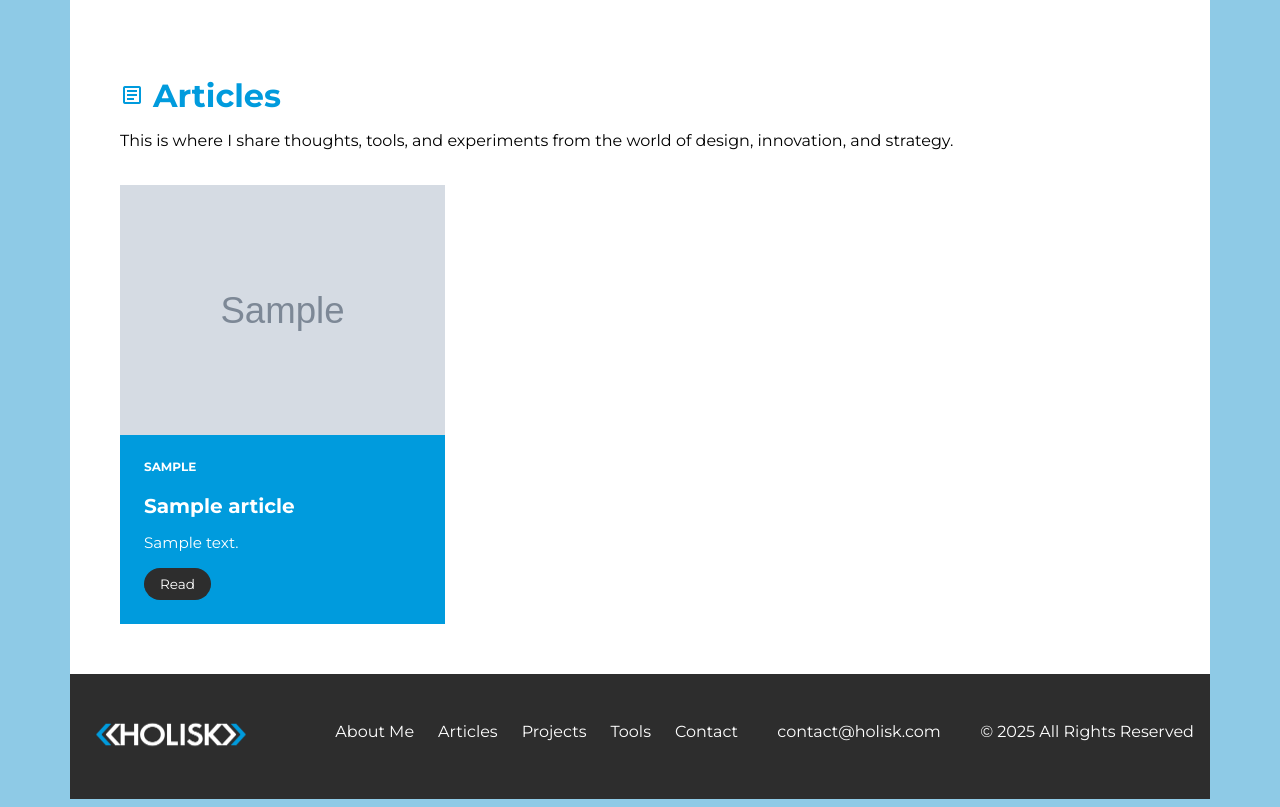
After one commit to aragon023/Python-Module-Final-Assesment, a Flask app: page /articles in a window 1280 px wide. The commit adds this page. Shown: the part 429-1236 px from the top of the page. Run offline with Flask 3, Linux system fonts and the light colour scheme; tables that the repository leaves empty hold one stand-in row (values such as "Sample post"); grey boxes marked "Sample" are stand-in pictures.

Commit message:
Adding articles.html, SQLAlchemy integration, and updating app.py to handle articles.

```diff
--- a/app.py
+++ b/app.py
@@ -1,8 +1,12 @@
 from flask import Flask, render_template
 from project_data import projects_list # This imports the projects list
+from articles_data import db, Article
+import random
 
 
 app = Flask(__name__)
+app.config['SQLALCHEMY_DATABASE_URI'] = 'sqlite:///site.db'
+db.init_app(app)
 
 @app.route("/")
 def index():
@@ -12,9 +16,9 @@ def index():
 def about():
     return render_template("about.html")
 
-@app.route('/projects')
+@app.route("/projects")
 def projects():
-    return render_template('projects.html', projects=projects_list)
+    return render_template("projects.html", projects=projects_list)
 
 @app.route("/tools")
 def tools():
@@ -22,7 +26,14 @@ def tools():
 
 @app.route("/articles")
 def articles():
-    return render_template("articles.html")
+    articles_list = Article.query.all()
+    return render_template("articles.html", articles=articles_list)
+
+@app.route('/')
+def home():
+    all_articles = Article.query.all()
+    featured_articles = random.sample(all_articles, min(3, len(all_articles)))
+    return render_template("index.html", featured_articles=featured_articles)
 
 @app.route("/contact")
 def contact():
--- /dev/null
+++ b/templates/articles.html
@@ -0,0 +1,37 @@
+{% extends "base.html" %}
+
+{% block extra_css %}
+<link rel="stylesheet" href="{{ url_for('static', filename='css/articles.css') }}">
+{% endblock %}
+
+{% block content %}
+<section class="banner-video">
+  <video autoplay muted loop playsinline class="banner-video-bg">
+    <source src="{{ url_for('static', filename='videos/abstract_waves_banner_video.mp4') }}" type="video/mp4">
+    <img src="{{ url_for('static', filename='fallback.jpg') }}" alt="fallback image">
+    Your browser does not support the video tag.
+  </video>
+</section>
+
+<section id="articles" class="articles">
+  <h1>
+    <span class="material-symbols-outlined icon article" aria-hidden="true">article</span>
+    Articles
+  </h1>
+  <p>This is where I share thoughts, tools, and experiments from the world of design, innovation, and strategy.</p>
+  <br>
+  <div class="articles-grid">
+    {% for article in articles %}
+    <div class="card">
+      <img src="{{ url_for('static', filename=article.image) }}" alt="{{ article.title }}">
+      <div class="card-content">
+        <span class="tag">{{ article.tag }}</span>
+        <h3>{{ article.title }}</h3>
+        <p>{{ article.summary }}</p>
+        <a href="{{ article.link }}" class="btn-small">Read</a>
+      </div>
+    </div>
+    {% endfor %}
+  </div>
+</section>
+{% endblock %}
```
Also changed, not shown: articles_data.py (added, +14 -0 lines), templates/index.html (+14 -1 lines), instance/site.db (added).
